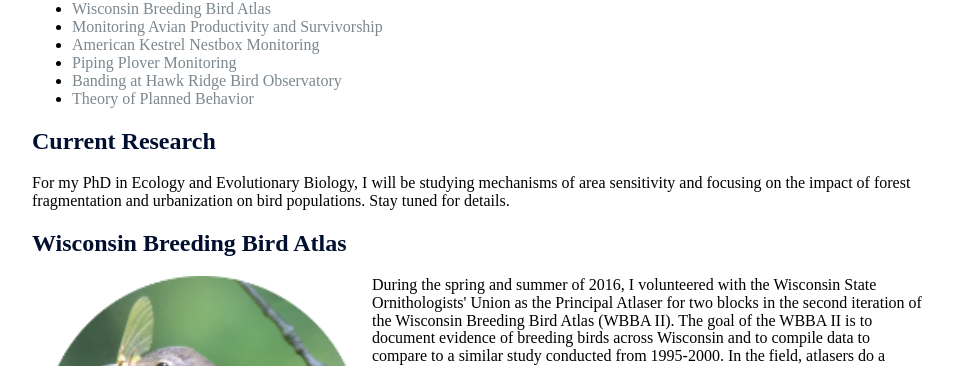
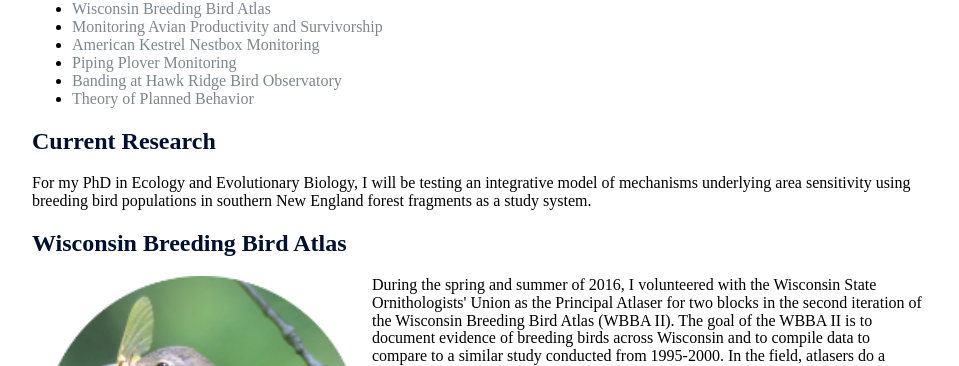
Before and after one commit to elizagrames/elizagrames.github.io, a Jekyll site: the page built from research/index.html, in a window 1280 px wide. Shown: the part 216-582 px from the top of the page, without its empty margins (160-1119 px from the left). Built offline with Jekyll 4.4.1, drawn with Linux system fonts in a browser that asks for light colours.

Commit message:
Update index.html

```diff
--- a/research/index.html
+++ b/research/index.html
@@ -17,7 +17,9 @@ title: Eliza Grames, Ecology PhD Student
 
 	<h2><a name="current"></a>Current Research</h2>
 
-<p>For my PhD in Ecology and Evolutionary Biology, I will be studying mechanisms of area sensitivity and focusing on the impact of forest fragmentation and urbanization on bird populations. Stay tuned for details. </p>
+<p>For my PhD in Ecology and Evolutionary Biology, I will be testing an integrative model of mechanisms
+	underlying area sensitivity using breeding bird populations in southern New England
+	forest fragments as a study system. </p>
 
 <a name="wbba"></a><h2>Wisconsin Breeding Bird Atlas</h2>
 <img src="https://github.com/elizagrames/elizagrames.github.io/blob/master/images/wbba/MOWA-thumb.png?raw=true" hspace="10" align="left" width="320" height="320">
```
